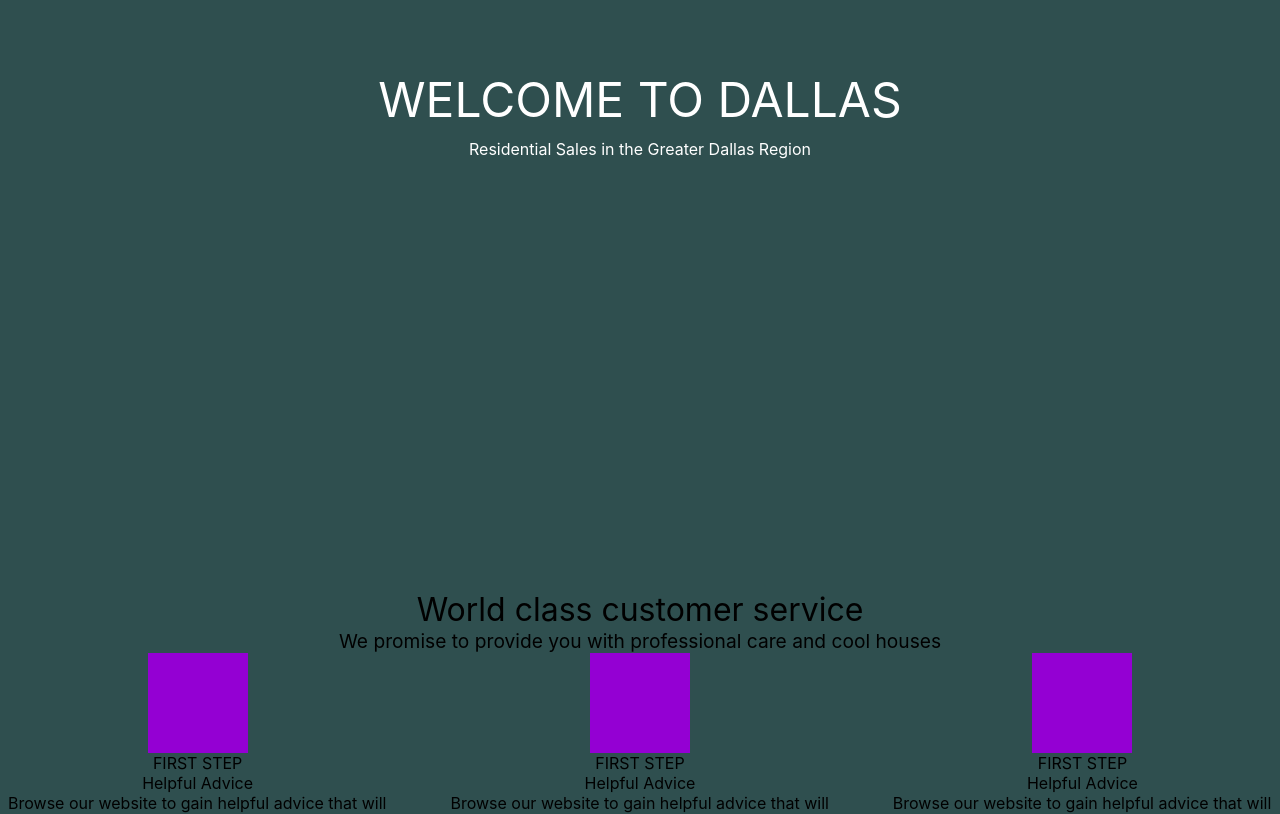
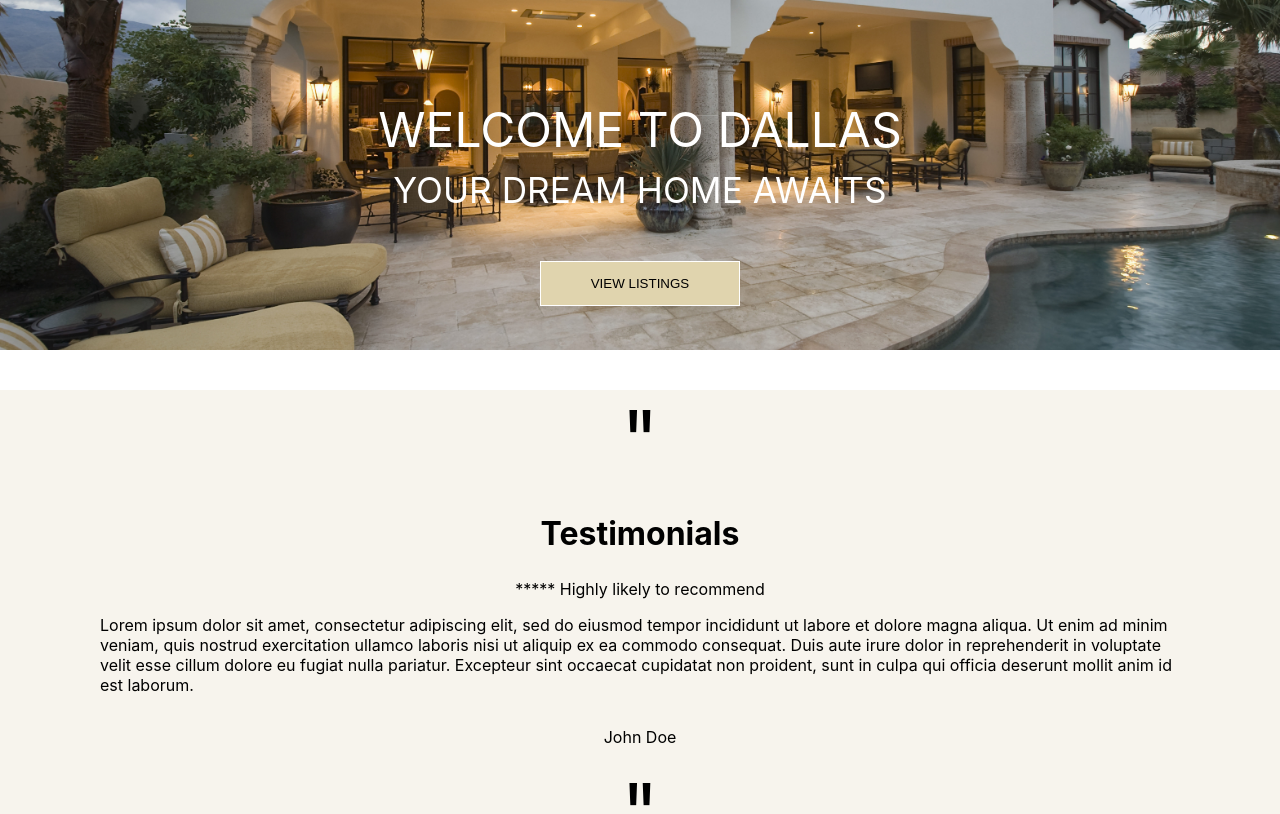
Before and after one commit to diegovazquezny/REAPP, a Next.js app: page / in a window 1280 px wide. Shown: the part 260-1074 px from the top of the page. Built offline with nearby package versions, Linux system fonts and the light colour scheme.

Commit message:
fix home page

```diff
--- a/components/home/footer.js
+++ b/components/home/footer.js
@@ -12,9 +12,8 @@ export default function Footer() {
         <img src="pics/skyline.jpg" className={styles.skylineLogo}></img>
       </a>
       <br></br>
-      <div className>
+      <div>
         <a
-          className
           href="https://www.zillow.com/profile/brokerbrianhan/"
           target="_blank"
         >
@@ -24,14 +23,12 @@ export default function Footer() {
           ></img>
         </a>
         <a
-          className
           href="https://www.instagram.com/brokerbrianhan/"
           target="_blank"
         >
           <InstagramIcon style={{ fontSize: "5vh", marginRight: "18px" }} />
         </a>
         <a
-          className
           href="https://www.facebook.com/brokerbrianhan"
           target="_blank"
         >
--- a/components/home/hero.js
+++ b/components/home/hero.js
@@ -2,12 +2,13 @@ import styles from "../../styles/Home.module.css";
 
 export default function Hero() {
   return (
-    <div>
+    <div className={styles.hero}>
       <div className={styles.heroHeader}>
         <span className={styles.heroHeader__title}>WELCOME TO DALLAS</span>
         <span className={styles.heroHeader__subtitle}>
-          Residential Sales in the Greater Dallas Region
+          YOUR DREAM HOME AWAITS
         </span>
+        <button className={styles.heroButton}>VIEW LISTINGS</button>
       </div>
     </div>
   );
--- /dev/null
+++ b/components/home/testimonials.js
@@ -0,0 +1,36 @@
+import styles from "../../styles/Home.module.css";
+
+const rating = '***** Highly likely to recommend';
+
+const review = `
+  Lorem ipsum dolor sit amet, consectetur
+  adipiscing elit, sed do eiusmod tempor incididunt
+  ut labore et dolore magna aliqua. Ut enim ad
+  minim veniam, quis nostrud exercitation ullamco
+  laboris nisi ut aliquip ex ea commodo consequat.
+  Duis aute irure dolor in reprehenderit in voluptate
+  velit esse cillum dolore eu fugiat nulla pariatur.
+  Excepteur sint occaecat cupidatat non proident,
+  sunt in culpa qui officia deserunt mollit anim id
+  est laborum.
+`;
+
+const reviewer = 'John Doe';
+
+
+export default function Hero() {
+  return (
+    <div className={styles.testimonials}>
+      <span className={styles.testimonials__quotes}>
+        "
+      </span>
+      <h2 className={styles.testimonials__title}>Testimonials</h2>
+      <div className={styles.testimonials__rating}>{rating}</div>
+      <p className={styles.testimonials__review}>{review}</p>
+      <p className={styles.testimonials__reviewer}>{reviewer}</p>
+      <span className={styles.testimonials__quotes}>
+        "
+      </span>
+    </div>
+  );
+}
--- a/pages/index.js
+++ b/pages/index.js
@@ -2,7 +2,7 @@ import Head from "next/head";
 import styles from "../styles/Home.module.css";
 import NavBar from "../components/home/navBar";
 import Hero from "../components/home/hero";
-import Articles from "../components/home/articles";
+import Testimonials from "../components/home/testimonials";
 import Footer from "../components/home/footer";
 
 export default function Home() {
@@ -12,14 +12,10 @@ export default function Home() {
         <title>Brian Han Real Estate</title>
         <link rel="icon" href="/logo.png" />
       </Head>
-      <div className={styles.hero}>
-        <NavBar />
-        <Hero />
-      </div>
-      <Articles />
+      <NavBar />
+      <Hero />
+      <Testimonials />
       <Footer />
     </div>
   );
 }
-
-// https://andrewcpark.com/
--- a/styles/Home.module.css
+++ b/styles/Home.module.css
@@ -1,16 +1,17 @@
 .container {
   min-height: 100vh;
-  padding: 0 0.5rem;
   display: flex;
   flex-direction: column;
-  justify-content: center;
   align-items: center;
 }
 
 .hero {
-  min-height: 300px;
-  height: 100vh;
-  background-color: darkslategray;
+  width: 100%;
+  height: 500px;
+  background-image: url("/pics/hero.jpg");
+  background-position: center;
+  background-repeat: no-repeat;
+  background-size: cover;
   display: flex;
   flex-direction: column;
   align-items: center;
@@ -32,7 +33,7 @@
 }
 
 .heroHeader__subtitle {
-  font-size: 1rem;
+  font-size: 2.2rem;
 }
 
 .articles {
@@ -90,3 +91,48 @@
   align-items: center;
   justify-content: center;
 }
+
+.heroButton {
+  width: 200px;
+  height: 45px;
+  background-color: hsl(45deg 45% 78%);
+  border: 1px solid white;
+  cursor: pointer;
+  margin-top: 50px;
+}
+
+.heroButton:hover {
+  background-color: yellow;
+}
+
+.testimonials {
+  display: flex;
+  flex-direction: column;
+  align-items: center;
+  margin-top: 40px;
+  width: 100%;
+  background-color: hsl(42deg 38% 95%);
+  margin-bottom: 100px;
+}
+
+.testimonials__title {
+  font-size: 2rem;
+}
+
+.testimonials__rating {
+  font-size: 1rem;
+}
+
+.testimonials__quotes {
+  font-size: 5rem;
+  margin: 0;
+  padding: 0;
+}
+
+.testimonials__review {
+  padding: 0 100px;
+}
+
+.testimonials__reviewer {
+  font-size: 1rem;
+}
--- a/styles/MobileNav.module.css
+++ b/styles/MobileNav.module.css
@@ -8,7 +8,7 @@
   top: 0;
   left: 0;
   right: 0;
-  height: 80px;
+  height: 110px;
   width: 100vw;
   background: none;
   justify-content: space-between;
@@ -24,6 +24,7 @@
   margin-left: 50px;
   z-index: 200;
   font-family: reey;
+  color: #0e0e0e;
 }
 
 .bars {
@@ -50,6 +51,7 @@
   padding: 8px 10px;
   border-radius: 5px;
   transition: all 0.3s ease;
+  color: #0e0e0e;
 }
 
 .listItemLink:hover {
--- a/styles/globals.css
+++ b/styles/globals.css
@@ -4,7 +4,6 @@ body {
   margin: 0;
   font-family: -apple-system, BlinkMacSystemFont, Segoe UI, Roboto, Oxygen,
     Ubuntu, Cantarell, Fira Sans, Droid Sans, Helvetica Neue, sans-serif;
-  background-color: darkslategray;
 }
 
 a {
```
Also changed, not shown: public/pics/hero.jpg (added), 1 other file (tests, documents, lock files or other folders).
